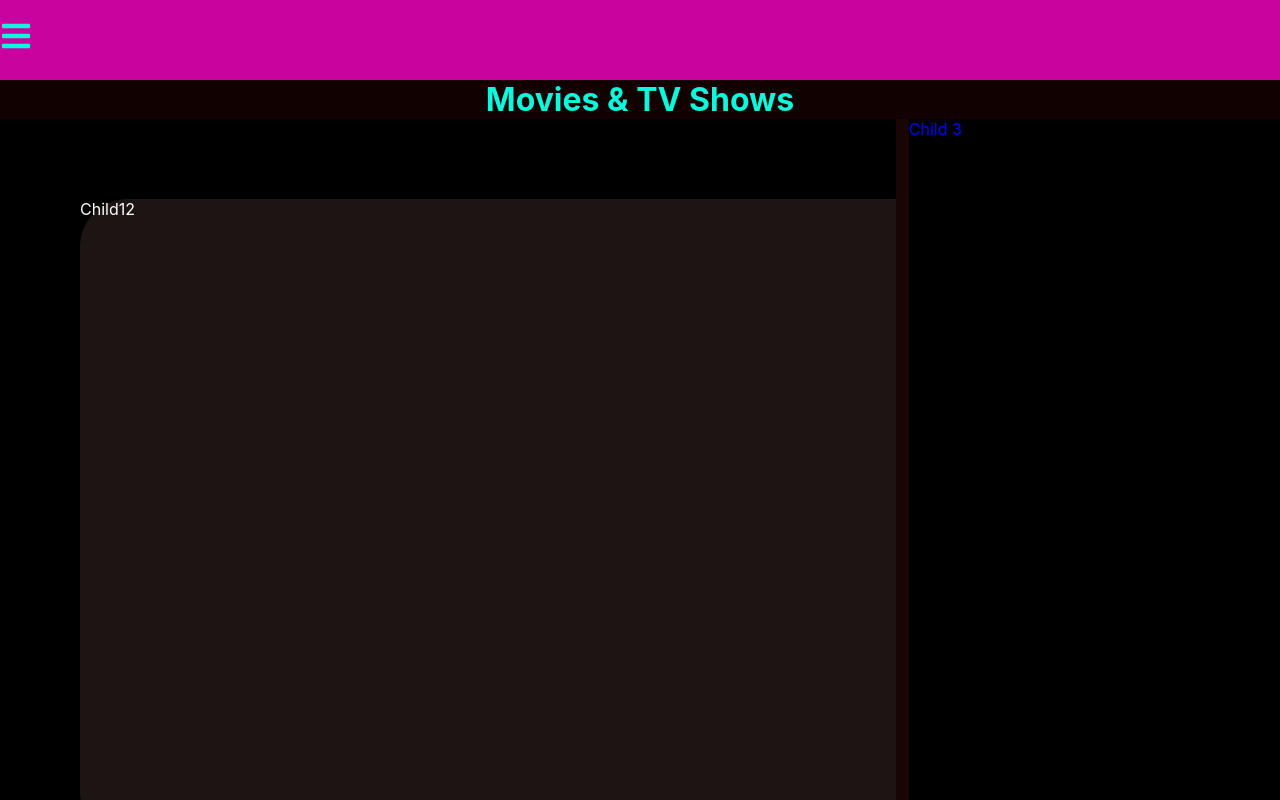
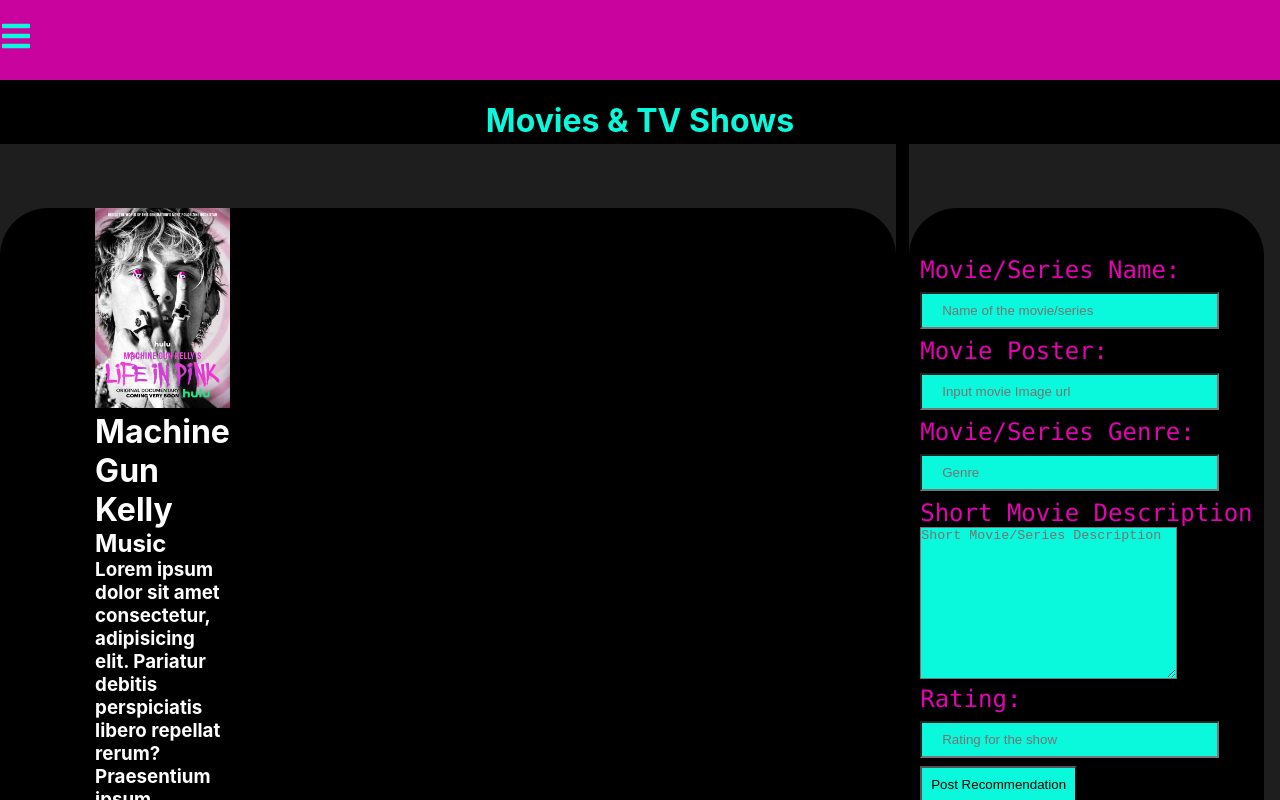
Before and after one commit to Teenskey-Knows/movies-and-series-hub, a React (Create React App) app: page /movies in a window 1280 px wide. Shown: the top 800 px of the page. Built offline with nearby package versions, Linux system fonts and the light colour scheme.

Commit message:
Progressing on styling my components

```diff
--- a/src/Pages/Movies.js
+++ b/src/Pages/Movies.js
@@ -1,4 +1,5 @@
 import React from "react";
+import pic3 from "../Images/pic3.jpg"
 
 function Movies() {
   return (
@@ -9,15 +10,62 @@
       <div className="moviesBackground">
         <div className="renderMovies" style={{color: "white"}}>
 
-          <div className="innerMovieCard"> Child12
+          <div className="innerMovieCard">
+          <div className="imageDetails">
+          <img src={pic3} height="200" alt="" />
+          <div className="flexWrapMdetails">
+          <h1 className="movieName">
+            Machine Gun Kelly
+          </h1>
+          <h2 className="movieGenre">
+            Music
+          </h2>
+          <h3 className="movieDescription">
+            Lorem ipsum dolor sit amet consectetur, adipisicing elit. Pariatur debitis perspiciatis libero repellat rerum? Praesentium ipsum nesciunt vero, quisquam fugit quidem ipsam maiores? Debitis veritatis omnis molestias, inventore libero nostrum commodi odio. Sapiente ratione nihil possimus. Rem, nulla. Illo quisquam nulla consequuntur, accusantium minima libero dolores dolor quidem tenetur nobis quasi omnis deleniti fuga laudantium reprehenderit voluptate consectetur. Fuga soluta maxime repellat omnis autem placeat voluptate accusantium temporibus cumque cupiditate.
+          </h3>
+          <h4 className="movieRating"><strong>8.8</strong></h4>
+          </div>
+          </div>
+
+
+
+
+
 
           </div>
         </div>
         <div className="spacer" style={{color: "white"}}>
 
+
         </div>
         <div className="renderForm" style={{color: "blue"}}>
-          Child 3
+
+          <div className="addPoemForm">
+            <form action="" className="movieForm">
+              <label htmlFor="Movie/Series Name">Movie/Series Name: <br />
+                <input type="text" placeholder="Name of the movie/series"/>
+              </label>
+              <br />
+              <label htmlFor="MovieImage"> Movie Poster: <br /><input type="url" placeholder="Input movie Image url" /></label>
+              <br />
+              <label htmlFor="Genre">
+                Movie/Series Genre: <br />
+              <input type="text" placeholder="Genre"/>
+              </label>
+              <br />
+              <label htmlFor="Short Description">
+                Short Movie Description <br /> <textarea name="" id="" cols="30" rows="10" placeholder="Short Movie/Series Description"></textarea>
+              </label>
+              <br />
+              <label htmlFor="Rating">Rating:
+              <br />
+              <input type="number" name="" id="" placeholder="Rating for the show"/>
+              </label>
+              <br />
+              <button className="submitMovie" type="submit">Post Recommendation</button>
+            </form>
+
+          </div>
         </div>
 
       </div>
--- a/src/index.css
+++ b/src/index.css
@@ -111,32 +111,107 @@
   color: #0af8db;
   display: flex;
   justify-content: center;
-  margin: 0;
+  margin-top: 1rem;
 
 }
 .moviesHeaderBackground{
-  background-color: #110101;
+  background-color: #000000;
+  height: 4rem;
+  display: flex;
+  justify-content: center;
+  align-items: center;
 }
 .moviesBackground{
-  background-color: #da1515;
+  background-color: #edc00f;
   height: 40rem;
   display: grid;
   grid-template-columns: 70% 1% 29%;
 }
 .renderMovies{
-  background-color:#000000;
+  background-color:#1f1e1e;
+  display: flex;
+  justify-content: center;
 
 }
 .innerMovieCard{
-  background-color:rgb(29, 20, 20);
+  background-color:rgb(0, 0, 0);
   border-radius: 3rem;
   height: 40rem;
-  width: 55rem;
-  margin: 5rem 5rem 5rem 5rem;
+  width: 65rem;
+  margin-top: 4rem;
+  display: grid;
+  grid-template-columns: auto auto auto auto;
+  justify-content: space-around;
+
+}
+.flexWrapMdetails{
+  display: flex;
+  flex-direction: column;
+  flex-wrap: wrap;
+  width: 100px;
 }
 .spacer{
-  background-color: #1a0505;
+  background-color: #000000;
 }
 .renderForm{
+  background-color: #1f1e1e;
+  display: flex;
+  justify-content: center;
+}
+.addPoemForm{
   background-color: #000000;
+  height: 40rem;
+  width: 25rem;
+  margin-top: 4rem;
+  border-radius: 3rem;
+  margin-right: 1rem;
+  display: flex;
+  justify-content: center;
+
 }
+.movieForm{
+  margin-top: 3rem;
+
+}
+label{
+  color: #e203b1;
+  font-family: source-code-pro, Menlo, Monaco, Consolas, "Courier New",
+    monospace;
+  font-size: 1.5rem;
+}
+input{
+  background-color: #0af8db;
+}
+textarea{
+  background-color: #0af8db;
+}
+
+input[type=text] {
+  width: 90%;
+  padding: 9px 20px;
+  margin: 8px 0;
+  box-sizing: border-box;
+
+}
+input[type=url] {
+  width: 90%;
+  padding: 9px 20px;
+  margin: 8px 0;
+  box-sizing: border-box;
+}
+
+input[type=number] {
+  width: 90%;
+  padding: 9px 20px;
+  margin: 8px 0;
+  box-sizing: border-box;
+}
+.submitMovie{
+  padding: 9px;
+  background-color: #0af8db;
+}
+.submitMovie:hover{
+  background-color: #d912ae;
+  transition: 850ms;
+  cursor: default;
+}
```
Also changed, not shown: src/Pages/PostMovie.js (added, +15 -0 lines), src/Images/pic3.jpg (renamed from src/Images/MV5BYjQ3MTdmNDYtYTY5YS00NGNjLTkxYTYtNzg0MDRhYTUxOWFlXkEyXkFqcGdeQXVyMTM1MTE1NDMx._V1_.jpg).
